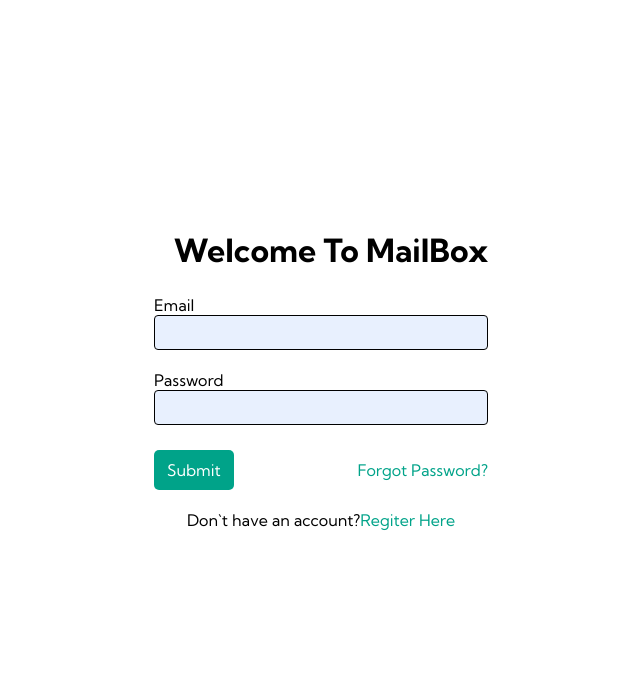
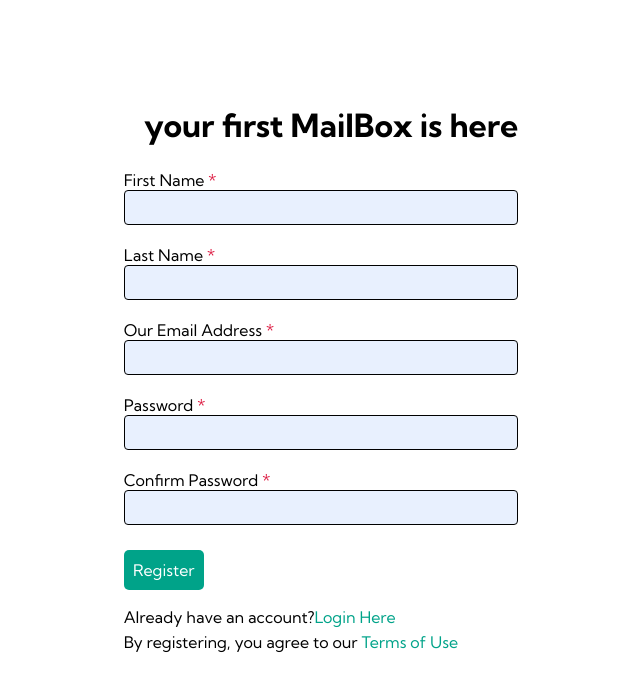
Before and after one commit to MeirVitkin/mailbox-client, a React (Vite) app: page /register in a window 1280 px wide. Shown: the top 690 px of the page, without its empty margins (319-959 px from the left). Built offline with nearby package versions, Linux system fonts and the light colour scheme; a web font is replaced by a local one.

Commit message:
add login and register logic and connect it with the server

```diff
--- a/src/App.jsx
+++ b/src/App.jsx
@@ -5,46 +5,46 @@
 import { EmailPage } from "./pages/EmailPage/index.jsx";
 import { NewMessagePage } from "./pages/NewMessagePage/index.jsx";
 import DataContext from "./dataContext/UseContex.jsx";
-import { useState } from "react";
+import { useEffect, useState } from "react";
 import { Popup } from "./components/Popup/index.jsx";
 import { Login } from "./components/Login/index.jsx";
+import { Register } from "./pages/Register/index.jsx";
 
 
 function App() {
-  const [isLog, setIsLog] = useState(false);
+  const [user, setUser] = useState(false);
   const [popup, setPopup] = useState(false);
+
+  useEffect(() => { <Navigate to='/login' /> }, [])
+
+
 
   return (
     <div style={{ display: 'flex', height: '95vh', width: '100vw' }}>
-      <DataContext.Provider value={{ isLog, setIsLog, setPopup, popup }} >
+      <DataContext.Provider value={{ user, setUser, setPopup, popup }} >
         {popup && (
           <Popup />
         )}
 
-        {
-        !isLog ? (
-          <Login />
-
-        ) : (
-
-
             <Routes>
-            {/* <Route index element={<Navigate to='/login' />} />
-            <Route path='/login' element={<Login />} /> */}
-
-            <Route path="/" element={<NavMainLayout />} />
-
+              <Route index element={<Navigate to='login' />} />
+              <Route path="register" element={<Register />} />
+              <Route path='login' element={<Login />} />
+              <Route path="home" element={<NavMainLayout />} />
               <Route element={<NavMainLayout />}>
-              <Route path="messages" element={<EmailNavLayout />}>
+                <Route path="home/messages" element={<EmailNavLayout />}>
                   <Route path=":emailType" element={<EmailsListLayout />} >
                     <Route path=":emailId" element={<EmailPage />} />
                   </Route>
                   <Route path="newMessage" element={<NewMessagePage />} />
                 </Route>
               </Route>
+              <Route path="home/timer" element={<NavMainLayout />} />
+              <Route path="home/task" element={<NavMainLayout />} />
+              <Route path="home/eye" element={<NavMainLayout />} />
+              <Route path="home/graph" element={<NavMainLayout />} />
+              <Route path="home/video" element={<NavMainLayout />} />
             </Routes>
-         )
-        }
       </DataContext.Provider>
 
 
--- a/src/components/Login/index.jsx
+++ b/src/components/Login/index.jsx
@@ -1,32 +1,51 @@
 import React, { useContext, useState } from 'react'
 import styles from './style.module.css'
 import DataContext from '../../dataContext/UseContex';
+import { NavLink, Navigate, useNavigate } from 'react-router-dom';
+import useAxiosReq from '../../hooks/useAxiosReq';
+import { axiosReq } from '../../functions/axiosReq';
+
 
 
 export const Login = () => {
-
-  const { setIsLog } = useContext(DataContext);
+    const { setUser } = useContext(DataContext);
+    const navigate = useNavigate();
+    const [error, setError] = useState()
 
 
-    const handleSubmit = (e) => {
+    const handleSubmit = async (e) => {
         e.preventDefault();
-        setIsLog(true);
+        try {
+            const fd = new FormData(e.target)
+            const formData = Object.fromEntries(fd);
+            console.log(formData);
+            const user = await axiosReq({ method: 'POST', body: formData, url: '/user/login' })
+            if (user) {
+                setUser(user);
+                navigate('/home', { replace: true });
+            }
+        } catch (error) {
+            setError('email or password are not match');
+        }
     }
     return (
         <div className={styles.container}>
-            <form className={styles.form} onSubmit={(e)=>{handleSubmit(e)}} >
+            <form className={styles.form} onSubmit={(e) => { handleSubmit(e) }} >
                 <h1 className={styles.title}>Welcome To MailBox</h1>
                 <label htmlFor="email">Email</label>
                 <input className={styles.input} type="email" id="email" name="email" /><br />
                 <label htmlFor="password">Password</label>
                 <input className={styles.input} type="password" id="password" name="password" />
+                {error && (<p className={styles.error}>{error}</p>)}
                 <div className={styles.btnAforgot}>
-                    <input className={styles.login} type="submit"  />
+                    <input className={styles.login} type="submit" />
                     <a className={styles.a} href='#'>Forgot Password?</a>
                 </div>
                 <div className={styles.register}>
                     <span>Don`t have an account?</span>
-                    <a className={styles.a} href='#'>Regiter Here</a>
+                    <NavLink className={styles.a}
+                        to={{ pathname: '/register', state: { replace: true } }}
+                    >Register Here</NavLink>
                 </div>
 
 
--- a/src/components/Login/style.module.css
+++ b/src/components/Login/style.module.css
@@ -25,6 +25,9 @@
 .a{
     color: var(--primary-color);
 }
+.error{
+    color: rgb(226, 78, 83);
+}
 .btnAforgot{
     align-items: center;
     padding-top: 25px;
--- a/src/components/Navmain/index.jsx
+++ b/src/components/Navmain/index.jsx
@@ -21,7 +21,7 @@
         <ul className={styles.iconsContainer}>
           {NavMainIconsObj.map((iconObj, index) => (
               <NavLink key={index}
-               to={iconObj.title}
+               to={`/home/${iconObj.title}`}
                className={ ({isActive})=> { return  `${styles.icon}  ${isActive ? styles.active : ''} `} }>
                 <li >{iconObj.icon}</li>
               </NavLink>
--- a/src/layouts/EmailsListLayout.jsx/index.jsx
+++ b/src/layouts/EmailsListLayout.jsx/index.jsx
@@ -1,13 +1,22 @@
-import React from 'react'
+import React, { useContext } from 'react'
 import { Outlet } from 'react-router'
 import { EmailsList } from '../../components/EmailsList'
+import { Login } from '../../components/Login';
+import DataContext from '../../dataContext/UseContex';
 
-export const EmailsListLayout
- = () => {
-  return (
-    <>
-      <EmailsList/>
-      <Outlet/>
-    </>
-  )
+
+export const EmailsListLayout = () => {
+  const { user, setUser } = useContext(DataContext);
+
+  if (user)
+    return (
+      <>
+        <EmailsList />
+        <Outlet />
+      </>
+    )
+  else
+    return(
+      <Login/>
+    )
 }
--- a/src/pages/Register/index.jsx
+++ b/src/pages/Register/index.jsx
@@ -1,29 +1,75 @@
-import React from 'react'
+import { useState } from 'react'
 import styles from './style.module.css'
+import { NavLink, Navigate, useNavigate } from 'react-router-dom';
+import { axiosReq } from '../../functions/axiosReq';
+
 
 export const Register = () => {
+  const [formData, setFormData] = useState({});
+  const navigate = useNavigate();
+
+
+  const handleChange = e => { setFormData(prev => ({ ...prev, [e.target.name]: e.target.value })) }
+  const handleSubmit = async e => {
+    e.preventDefault();
+    const createUser = await axiosReq({ method: 'POST', body: formData, url: '/user/register' })
+    if (!createUser) { console.log('i realy try but somthing didnt work'); return }
+    setFormData({});
+    navigate('/login', { replace: true });
+  }
   return (
     <div className={styles.container}>
-      <form className={styles.form} onSubmit={ (e)=> handleSubmit(e)} >
+      <form className={styles.form} >
         <h1 className={styles.title}>your first MailBox is here</h1>
         <label htmlFor="fName">First Name <span className={styles.star}>*</span></label>
-        <input className={styles.input} type="fName" id="fName" name="fName" required /><br />
+        <input className={styles.input}
+          type="fName"
+          id="fName"
+          name="firstName"
+          value={formData.firstName || ''}
+          onChange={handleChange}
+          required /><br />
         <label htmlFor="lName">Last Name <span className={styles.star}>*</span></label>
-        <input className={styles.input} type="lName" id="lName" name="lName" required /><br />
+        <input className={styles.input}
+          type="lName"
+          id="lName"
+          name="lastName"
+          value={formData.lastName || ''}
+          onChange={handleChange}
+          required /><br />
         <label htmlFor="email">Our Email Address <span className={styles.star}>*</span></label>
-        <input className={styles.input} type="email" id="email" name="email" required /><br />
+        <input className={styles.input}
+          type="email"
+          id="email"
+          name="email"
+          value={formData.email || ''}
+          onChange={handleChange}
+          required /><br />
         <label htmlFor="password">Password <span className={styles.star}>*</span></label>
-        <input className={styles.input} type="password" id="password" name="password" required /><br />
-        <label htmlFor="cpassword">Confirm Password <span className={styles.star}>*</span></label>
-        <input className={styles.input} type="password" id="cpassword" name="cpassword" required />
+        <input className={styles.input}
+          type="password"
+          id="password"
+          name="password"
+          value={formData.password || ''}
+          onChange={handleChange}
+          required /><br />
+        <label htmlFor="confirmPassword">Confirm Password <span className={styles.star}>*</span></label>
+        <input className={styles.input}
+          type="password"
+          id="confirmPassword"
+          name="confirmPassword"
+          value={formData.confirmPassword || ''}
+
+          onChange={handleChange}
+          required />
 
         <div className={styles.btn}>
-          <button className={styles.register} type="submit" >Register</button>
+          <button className={styles.register} onClick={e => handleSubmit(e)} type="submit" >Register</button>
 
         </div>
         <div className={styles.login}>
           <span>Already have an account?</span>
-          <a className={styles.a} href='#'>Login Here</a>
+          <NavLink className={styles.a} to={{ pathname: '/login', state: { replace: true } }}>Login Here</NavLink>
         </div>
         <div className={styles.login}>
           <span>By registering, you agree to our</span>
```
Also changed, not shown: src/pages/Register/style.module.css (+18 -12 lines). Lines whose indentation alone changed are shown as unchanged.
